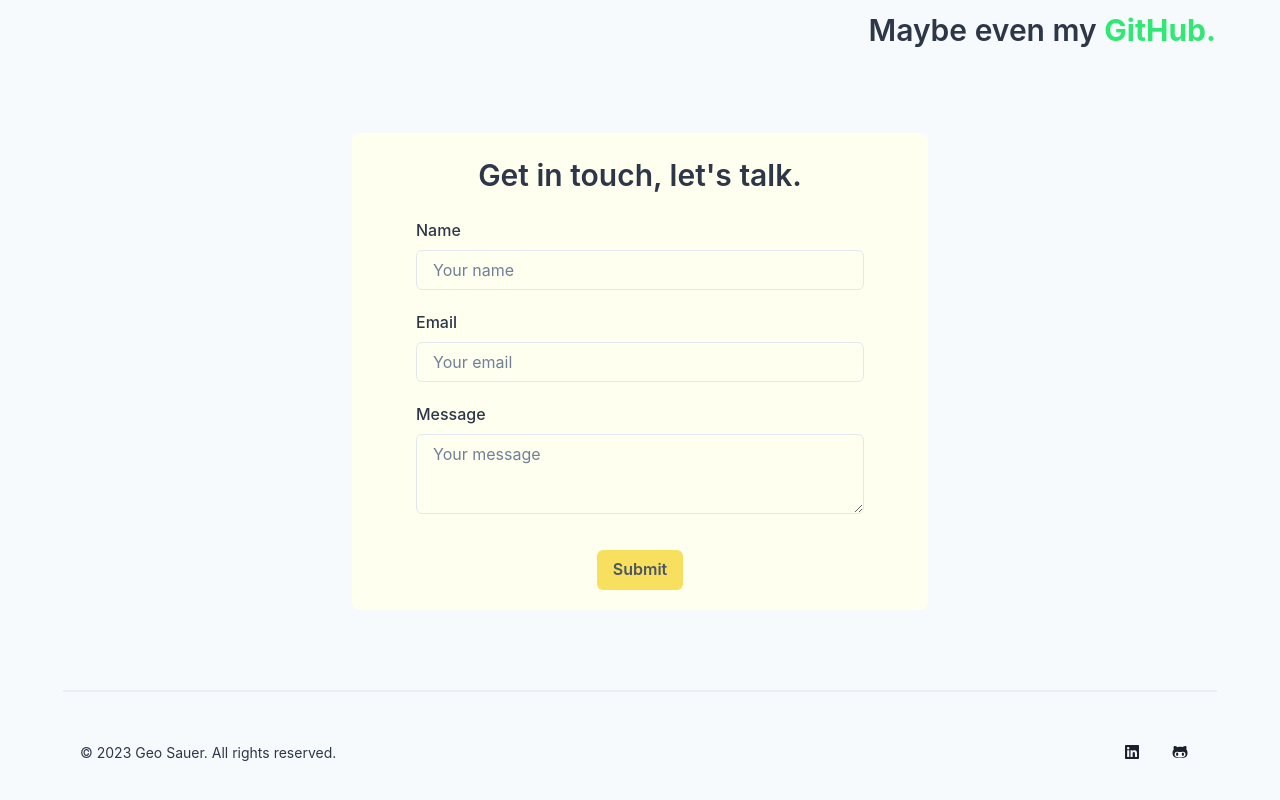
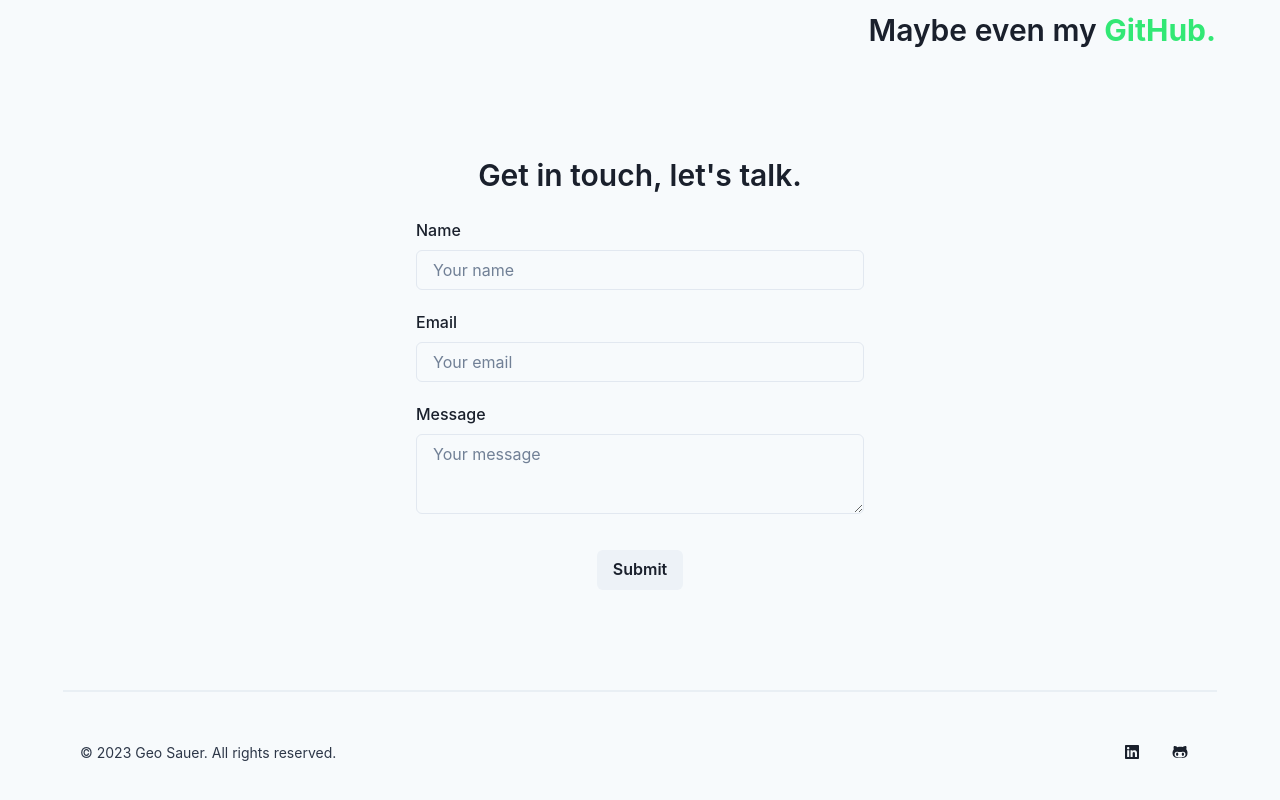
Before and after one commit to GeoSauer/geortfolio-next, a Next.js app: page /contact in a window 1280 px wide. Shown: the part 760-1560 px from the top of the page. Built offline with nearby package versions, Linux system fonts and the light colour scheme.

Commit message:
styled Contact and PageHeading

```diff
--- a/components/Contact/Contact.js
+++ b/components/Contact/Contact.js
@@ -8,7 +8,6 @@ const textStyles = {
   fontSize: { base: "2xl", md: "3xl" },
   fontWeight: "semibold",
   px: { base: 8, md: 0 },
-  color: "textPrimary",
 };
 
 const color = myData.colors[3];
@@ -23,7 +22,7 @@ export default function Contact() {
         mb={{ base: 10, md: 20 }}
       >
         <Box maxWidth={{ md: "60vw" }}>
-          <Text fontWeight={"semibold"} fontSize={{ base: "3xl", md: "4xl" }} color="textPrimary">
+          <Text fontWeight={"semibold"} fontSize={{ base: "3xl", md: "4xl" }}>
             {myData.contact.title}
           </Text>
         </Box>
--- a/components/Contact/ContactForm.js
+++ b/components/Contact/ContactForm.js
@@ -64,14 +64,9 @@ export default function ContactForm() {
   };
 
   return (
-    <Container maxWidth={"xl"} p={5} align={"center"} bg="contactForm" rounded={{ md: "lg" }}>
+    <Container maxWidth={"xl"} p={5} align={"center"} rounded={{ md: "lg" }}>
       <VStack spacing={5}>
-        <Text
-          fontSize={{ base: "2xl", md: "3xl" }}
-          fontWeight={"semibold"}
-          px={{ base: 8, md: 0 }}
-          color="textPrimary"
-        >
+        <Text fontSize={{ base: "2xl", md: "3xl" }} fontWeight={"semibold"} px={{ base: 8, md: 0 }}>
           {messageSent ? "Thanks! I'll get back to you soon." : "Get in touch, let's talk."}
         </Text>
 
@@ -85,9 +80,7 @@ export default function ContactForm() {
               <Field name="name">
                 {({ field, form }) => (
                   <FormControl isInvalid={form.errors.name && form.touched.name} sx={inputStyles}>
-                    <FormLabel htmlFor="name" color="textSecondary">
-                      Name
-                    </FormLabel>
+                    <FormLabel htmlFor="name">Name</FormLabel>
                     <Input {...field} id="name" placeholder="Your name" />
                     <ErrorMessage name="name" />
                   </FormControl>
@@ -97,9 +90,7 @@ export default function ContactForm() {
               <Field name="email">
                 {({ field, form }) => (
                   <FormControl isInvalid={form.errors.email && form.touched.email} sx={inputStyles}>
-                    <FormLabel htmlFor="email" color="textSecondary">
-                      Email
-                    </FormLabel>
+                    <FormLabel htmlFor="email">Email</FormLabel>
                     <Input {...field} id="email" placeholder="Your email" />
                     <ErrorMessage name="email" />
                   </FormControl>
@@ -112,23 +103,14 @@ export default function ContactForm() {
                     isInvalid={form.errors.message && form.touched.message}
                     sx={inputStyles}
                   >
-                    <FormLabel htmlFor="message" color="textSecondary">
-                      Message
-                    </FormLabel>
+                    <FormLabel htmlFor="message">Message</FormLabel>
                     <Textarea {...field} id="message" placeholder="Your message" />
                     <ErrorMessage name="message" />
                   </FormControl>
                 )}
               </Field>
 
-              <Button
-                isLoading={isSubmitting}
-                type="submit"
-                mt={4}
-                bg="submitButton"
-                color="submitText"
-                _hover={{ bg: "submitHover" }}
-              >
+              <Button isLoading={isSubmitting} type="submit" mt={4}>
                 Submit
               </Button>
             </Form>
--- a/components/Layout/PageHeading.js
+++ b/components/Layout/PageHeading.js
@@ -8,6 +8,7 @@ export default function PageHeading({ children }) {
         mb={{ base: 20, md: 5 }}
         textAlign={{ base: "center", md: "left" }}
         py={{ base: 5, md: 20 }}
+        color="title"
       >
         {children}
       </Heading>
```
